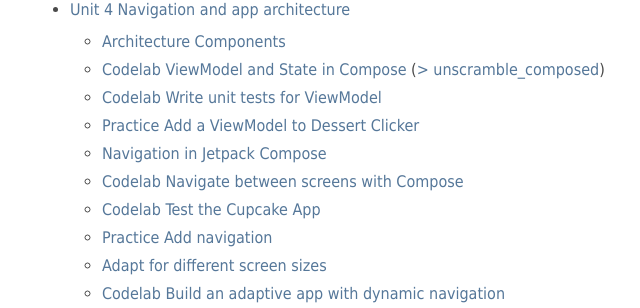
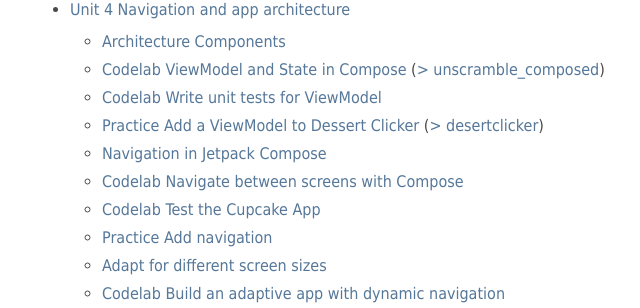
Before and after one commit to mspath/mspath.github.io, a Jekyll site: the page built from courses/android.md, in a window 1280 px wide and 900 px high, scrolled down 592 px. Shown: the part 144-452 px from the top of the window, without its empty margins (26-666 px from the left). Built offline with Jekyll 4.4.1, drawn with Linux system fonts in a browser that asks for light colours.

Commit message:
add desertclicker

```diff
--- a/courses/android.md
+++ b/courses/android.md
@@ -28,7 +28,7 @@
   - [Architecture Components](https://developer.android.com/courses/pathways/android-basics-compose-unit-4-pathway-1)
   - [Codelab ViewModel and State in Compose](https://developer.android.com/codelabs/basic-android-kotlin-compose-viewmodel-and-state) ([> unscramble_composed](https://github.com/mspath/unscramble_composed))
   - [Codelab Write unit tests for ViewModel](https://developer.android.com/codelabs/basic-android-kotlin-compose-test-viewmodel)
-  - [Practice Add a ViewModel to Dessert Clicker](https://developer.android.com/codelabs/basic-android-kotlin-compose-practice-viewmodel)
+  - [Practice Add a ViewModel to Dessert Clicker](https://developer.android.com/codelabs/basic-android-kotlin-compose-practice-viewmodel) ([> desertclicker](https://github.com/mspath/desertclicker))
   - [Navigation in Jetpack Compose](https://developer.android.com/courses/pathways/android-basics-compose-unit-4-pathway-2)
   - [Codelab Navigate between screens with Compose](https://developer.android.com/codelabs/basic-android-kotlin-compose-navigation)
   - [Codelab Test the Cupcake App](https://developer.android.com/codelabs/basic-android-kotlin-compose-test-cupcake)
```
